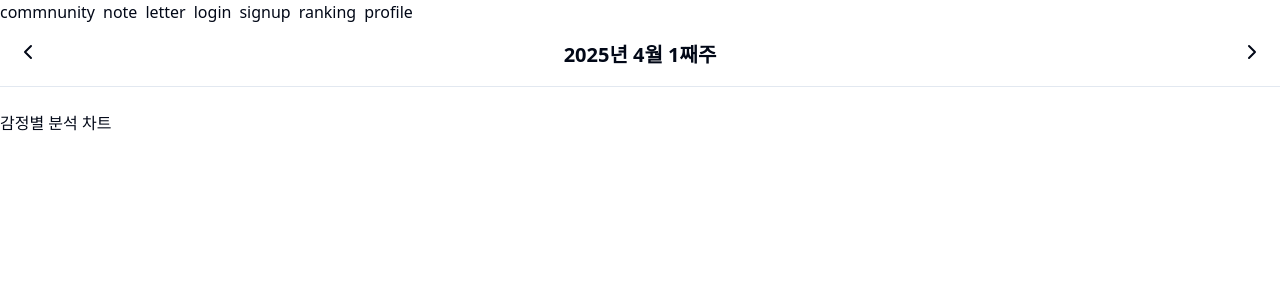
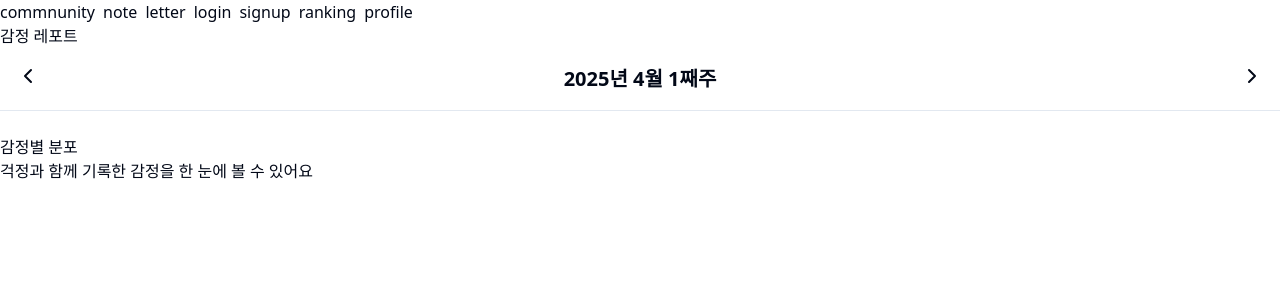
Before and after one commit to PomegranateBlue/dont_worry, a Next.js app: page /ranking/emotions-rank in a window 1280 px wide. Shown: the top 300 px of the page. Built offline with nearby package versions, Linux system fonts and the light colour scheme; no server answers; the database is empty.

Commit message:
♻️ refactor/ 하드 코딩된 텍스트 제거

```diff
--- a/src/app/ranking/layout.tsx
+++ b/src/app/ranking/layout.tsx
@@ -1,11 +1,13 @@
 import FilterMenu from '@/components/ranking/FilterMenu';
 import WeekNavigator from '@/components/ranking/WeekNavigator';
+import { CHART_PAGE_TITLE } from '@/constants/ranking/Line';
 
 const RankingLayout = ({
   children
 }: Readonly<{ children: React.ReactNode }>) => {
   return (
     <>
+      <h1>{CHART_PAGE_TITLE}</h1>
       <WeekNavigator />
       <FilterMenu />
       {children}
--- a/src/components/ranking/EmotionsChart.tsx
+++ b/src/components/ranking/EmotionsChart.tsx
@@ -11,6 +11,10 @@ import {
   ChartData
 } from 'chart.js';
 import { backgroundColor, borderColor } from '@/constants/ranking/ChartOptions';
+import {
+  EMOTION_FILTER_DESCRIPTION,
+  EMOTION_FILTER_DESCRIPTION2
+} from '@/constants/ranking/Line';
 
 ChartJS.register(ArcElement, Tooltip, Legend);
 
@@ -47,7 +51,8 @@ const EmotionChart: React.FC<EmotionChartProps> = ({ topEmotions }) => {
 
   return (
     <div>
-      <h1>감정별 분석 차트</h1>
+      <h1>{EMOTION_FILTER_DESCRIPTION}</h1>
+      <h1>{EMOTION_FILTER_DESCRIPTION2}</h1>
       <div style={{ width: 400, height: 400 }}>
         <Doughnut options={options} data={emotionChartData} />
       </div>
--- a/src/components/ranking/TopicChart.tsx
+++ b/src/components/ranking/TopicChart.tsx
@@ -11,6 +11,10 @@ import {
   ChartData
 } from 'chart.js';
 import { backgroundColor, borderColor } from '@/constants/ranking/ChartOptions';
+import {
+  TOPIC_FILTER_DESCRIPTION,
+  TOPIC_FILTER_DESCRIPTION2
+} from '@/constants/ranking/Line';
 
 ChartJS.register(ArcElement, Tooltip, Legend);
 
@@ -47,7 +51,8 @@ const TopicChart: React.FC<ChartProps> = ({ topTopics }) => {
 
   return (
     <div>
-      <h1>주제별 분석 차트</h1>
+      <h1>{TOPIC_FILTER_DESCRIPTION}</h1>
+      <h1>{TOPIC_FILTER_DESCRIPTION2}</h1>
       <div style={{ width: 400, height: 400 }}>
         <Doughnut options={options} data={topicChartData} />
       </div>
--- /dev/null
+++ b/src/constants/ranking/Line.ts
@@ -0,0 +1,17 @@
+//하드 코딩 텍스트 상수화 파일
+
+export const CHART_PAGE_TITLE = '감정 레포트';
+
+export const CHART_FILTER_TOPIC = '주제별';
+
+export const CHART_FILTER_EMOTION = '감정별';
+
+export const TOPIC_FILTER_DESCRIPTION = '주제별 분포';
+
+export const TOPIC_FILTER_DESCRIPTION2 =
+  '걱정과 함께 기록한 주제를 한 눈에 볼 수 있어요';
+
+export const EMOTION_FILTER_DESCRIPTION = '감정별 분포';
+
+export const EMOTION_FILTER_DESCRIPTION2 =
+  '걱정과 함께 기록한 감정을 한 눈에 볼 수 있어요';
```
